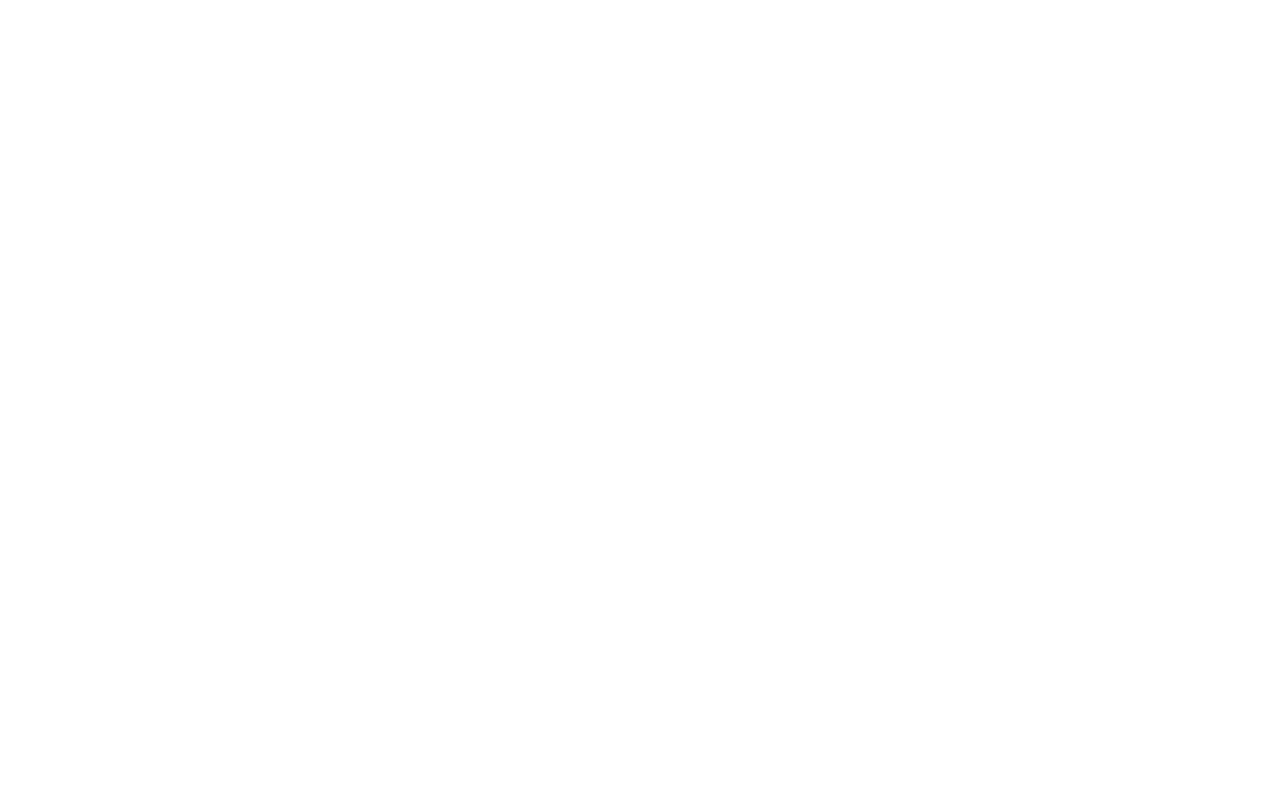
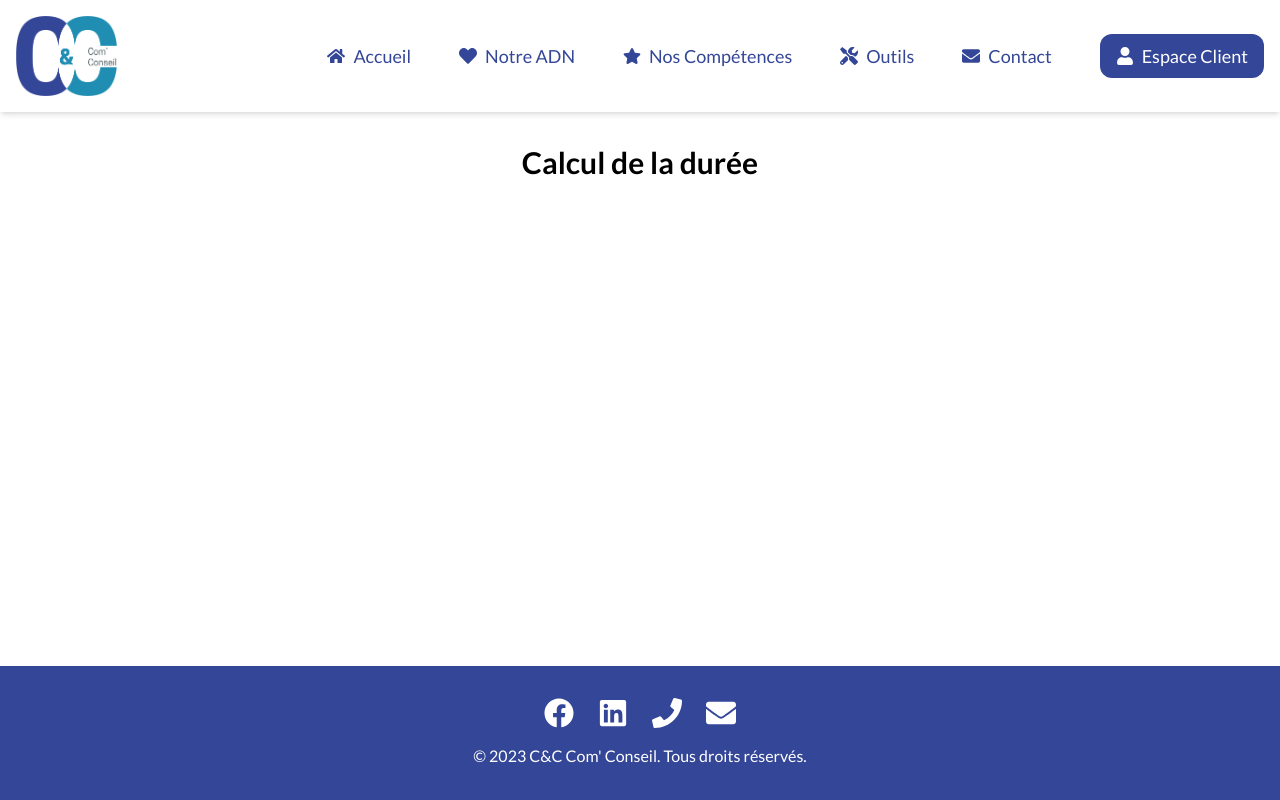
Before and after one commit to AntoineWtz/com-conseil, a React (Create React App) app: page /simulator/11 in a window 1280 px wide. Before the commit this address had no page. Built offline with nearby package versions, Linux system fonts and the light colour scheme.

Commit message:
add credit-bail

```diff
--- /dev/null
+++ b/src/pages/simulators/CalculCreditBailDuree.tsx
@@ -0,0 +1,19 @@
+// CalculCreditBailDuree
+import React from 'react';
+import MainLayout from '../../layouts/MainLayout';
+
+const CalculCreditBailDuree: React.FC = () => {
+
+    return (
+        <MainLayout>
+            <section className="mt-8">
+                <h1 className="text-3xl font-bold mb-4 text-center">Calcul de la durée</h1>
+                <div className="flex flex-col items-center">
+
+                </div>
+            </section>
+        </MainLayout>
+    );
+};
+
+export default CalculCreditBailDuree;
--- /dev/null
+++ b/src/pages/simulators/CalculCreditBailTaux.tsx
@@ -0,0 +1,20 @@
+// CalculCreditBailTaux
+
+import React from 'react';
+import MainLayout from '../../layouts/MainLayout';
+
+const CalculCreditBailTaux: React.FC = () => {
+
+    return (
+        <MainLayout>
+            <section className="mt-8">
+                <h1 className="text-3xl font-bold mb-4 text-center">Calcul du Taux réel</h1>
+                <div className="flex flex-col items-center">
+
+                </div>
+            </section>
+        </MainLayout>
+    );
+};
+
+export default CalculCreditBailTaux;
--- /dev/null
+++ b/src/pages/simulators/CalculLoyers.tsx
@@ -0,0 +1,19 @@
+// CalculLoyers
+import React from 'react';
+import MainLayout from '../../layouts/MainLayout';
+
+const CalculLoyers: React.FC = () => {
+
+    return (
+        <MainLayout>
+            <section className="mt-8">
+                <h1 className="text-3xl font-bold mb-4 text-center">Calcul des loyers</h1>
+                <div className="flex flex-col items-center">
+
+                </div>
+            </section>
+        </MainLayout>
+    );
+};
+
+export default CalculLoyers;
--- a/src/routes/routes.tsx
+++ b/src/routes/routes.tsx
@@ -21,6 +21,10 @@
 import CalculVersementPeriodique from '../pages/simulators/CalculVersementPeriodique';
 import CalculTaux from '../pages/simulators/CalculTaux';
 
+import CalculLoyers from '../pages/simulators/CalculLoyers';
+import CalculCreditBailTaux from '../pages/simulators/CalculCreditBailTaux';
+import CalculCreditBailDuree from '../pages/simulators/CalculCreditBailDuree';
+
 const AppRoutes: React.FC = () => {
     return (
         <Router>
@@ -41,6 +45,10 @@
                 <Route path="/simulator/7" element={<CalculVersementPeriodique />} />
                 <Route path="/simulator/8" element={<CalculTaux />} />
 
+                <Route path="/simulator/9" element={<CalculLoyers />} />
+                <Route path="/simulator/10" element={<CalculCreditBailTaux />} />
+                <Route path="/simulator/11" element={<CalculCreditBailDuree />} />
+
                 <Route path="/scheduler" element={<Scheduler />} />
                 <Route path="/useful-links" element={<UsefulLinks />} />
                 <Route path="/contact" element={<Contact />} />
```
